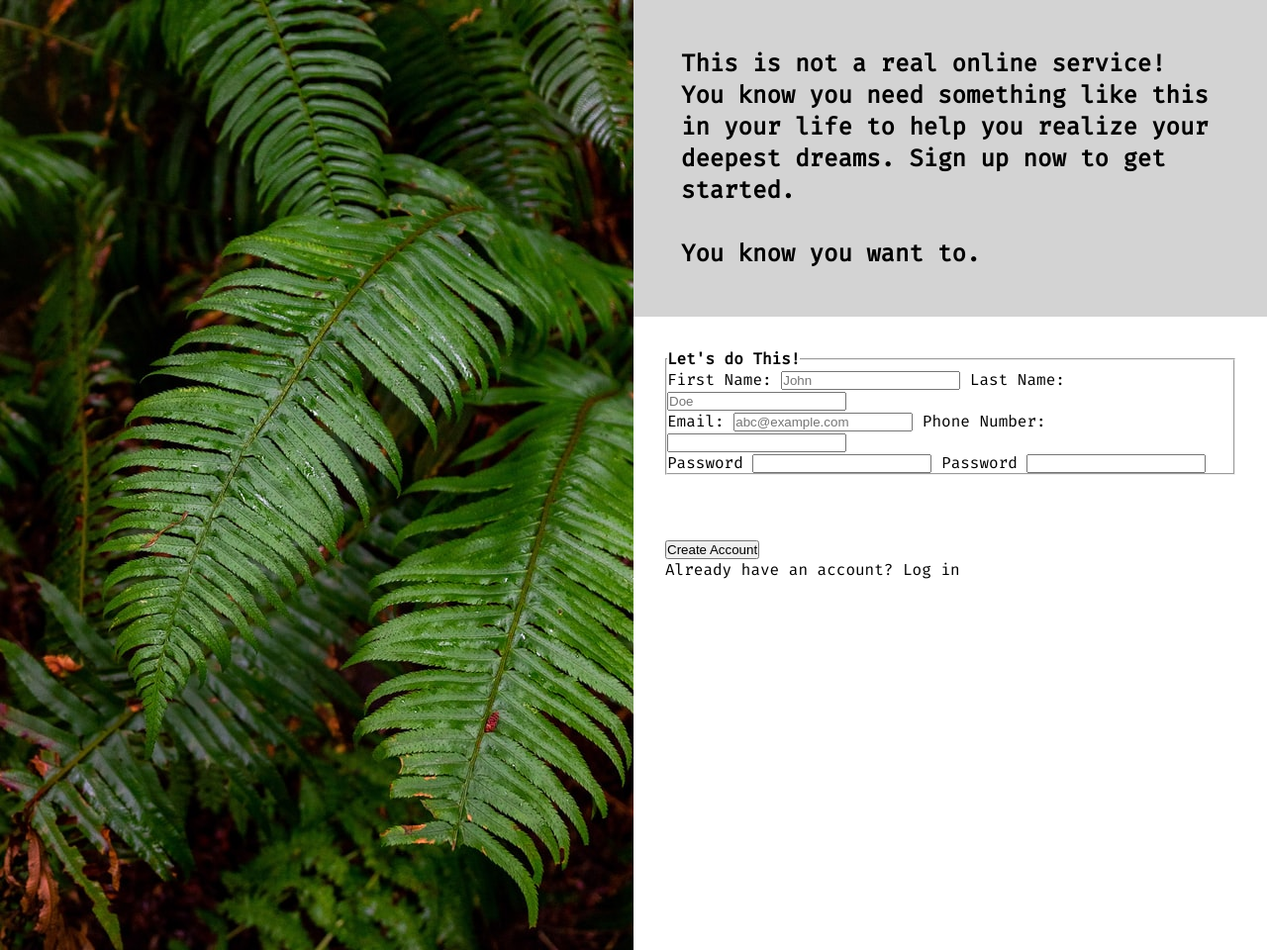
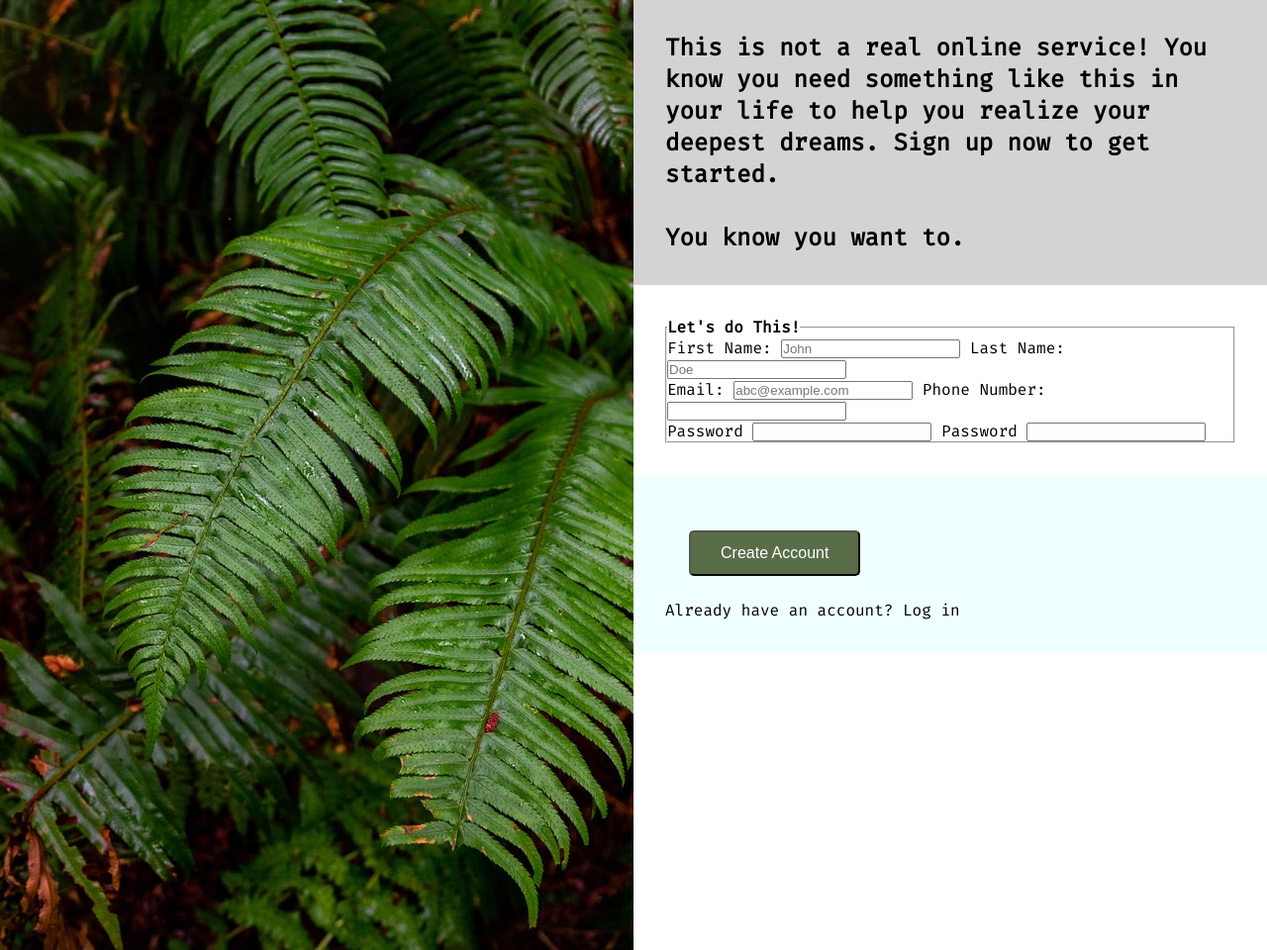
Before and after one commit to SiddhantG11/SignUpForm, a plain HTML site: page index.html in a window 1280 px wide. Shown: the whole page at 99% size. Drawn offline with Linux system fonts and the light colour scheme.

Commit message:
added color to button and changed font size

```diff
--- a/styles.css
+++ b/styles.css
@@ -16,7 +16,7 @@ body {
 .top-text,
 .main-form,
 .account {
-  padding: 2em;
+  padding: 2rem;
 }
 .top-text {
   font-weight: bolder;
@@ -26,3 +26,16 @@ body {
 .form-heading {
   font-weight: 800;
 }
+.account-button {
+  padding: 1.5rem;
+}
+.account {
+  background-color: azure;
+}
+button {
+  background-color: #596D48;
+  color: #fff;
+  padding: 12px 30px;
+  border-radius: 5px;
+  font-size: 1rem;
+}
```
Also changed, not shown: logo.png (added), 1 other file.
